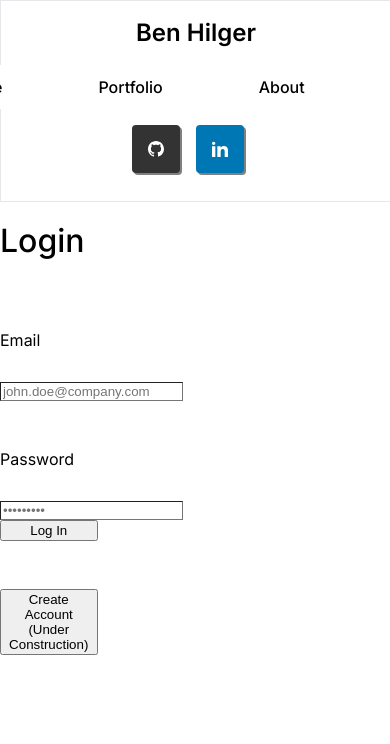
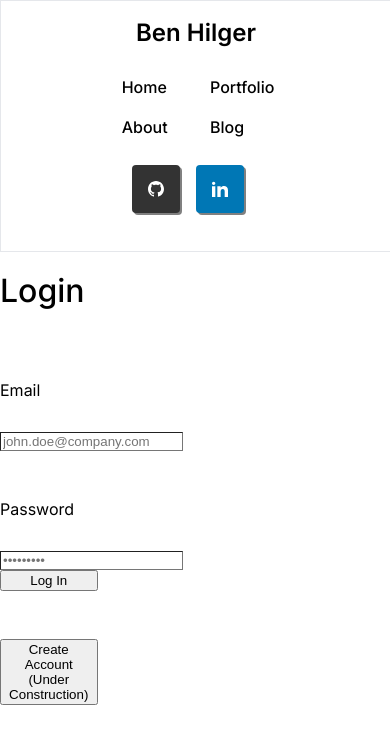
Before and after one commit to Ben-Hilger/website, a Next.js app in the folder web/: page /login in a window 390 px wide. Shown: the top 744 px of the page. Built offline with nearby package versions, Linux system fonts and the light colour scheme.

Commit message:
Update nav bar to improve responsiveness to small screens

```diff
--- a/web/src/app/components/navigation.tsx
+++ b/web/src/app/components/navigation.tsx
@@ -17,7 +17,7 @@ export default function Navigation() {
                 <div className="navigation-wrapper align-items-center justify-content-between ml-auto mr-auto p-1">
                     <span className="align-self-center fs-1_5 fw-semibold whitespace-nowrap">Ben Hilger</span>
                     <div id="navbar-sticky">
-                        <ul className="w-100 flex flex-row p-0_25 gap-5 fw-medium rounded">
+                        <ul className="w-100 p-0_25 fw-medium rounded">
                             <li>
                                 <LinkItem href="/" isSelected={ isSelected("/") } label="Home"/>
                             </li>
--- a/web/src/app/globals.css
+++ b/web/src/app/globals.css
@@ -44,6 +44,9 @@ body {
 
 .navigation ul {
     background-color: var(--background-01);
+    display: flex;
+    flex-direction: row;
+    gap: 5rem;
 }
 
 .navigation li {
@@ -145,7 +148,13 @@ body {
     }
 
     .navigation {
-        height: 200px;
+        height: 250px;
+    }
+
+    .navigation ul {
+        display: grid;
+        grid-template-columns: 1fr 1fr;
+        gap: 0.25rem;
     }
 
     .navigation-wrapper {
@@ -153,7 +162,7 @@ body {
     }
 
     .wrapper {
-        margin-top: 200px;
+        margin-top: 250px;
     }
 
 }
```
